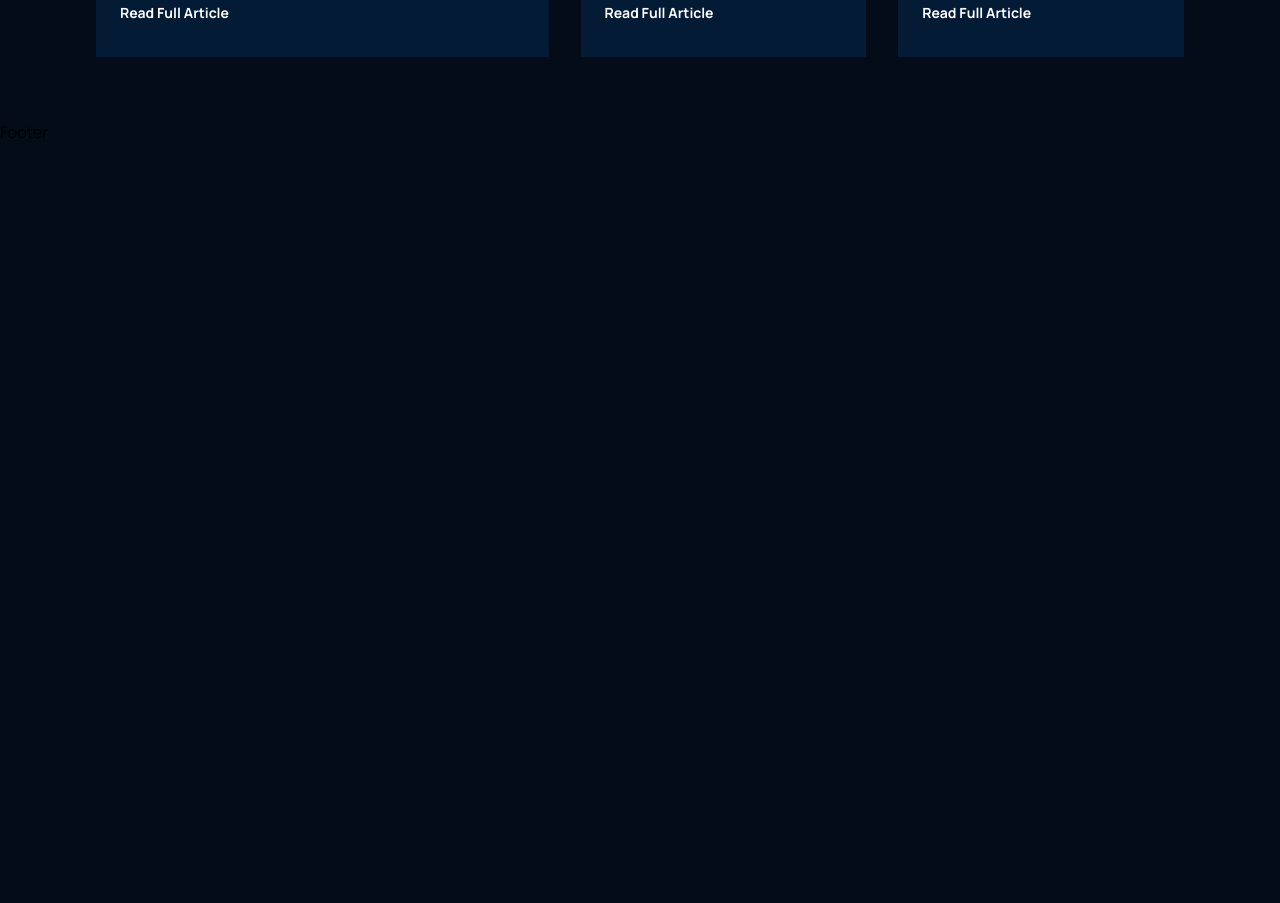
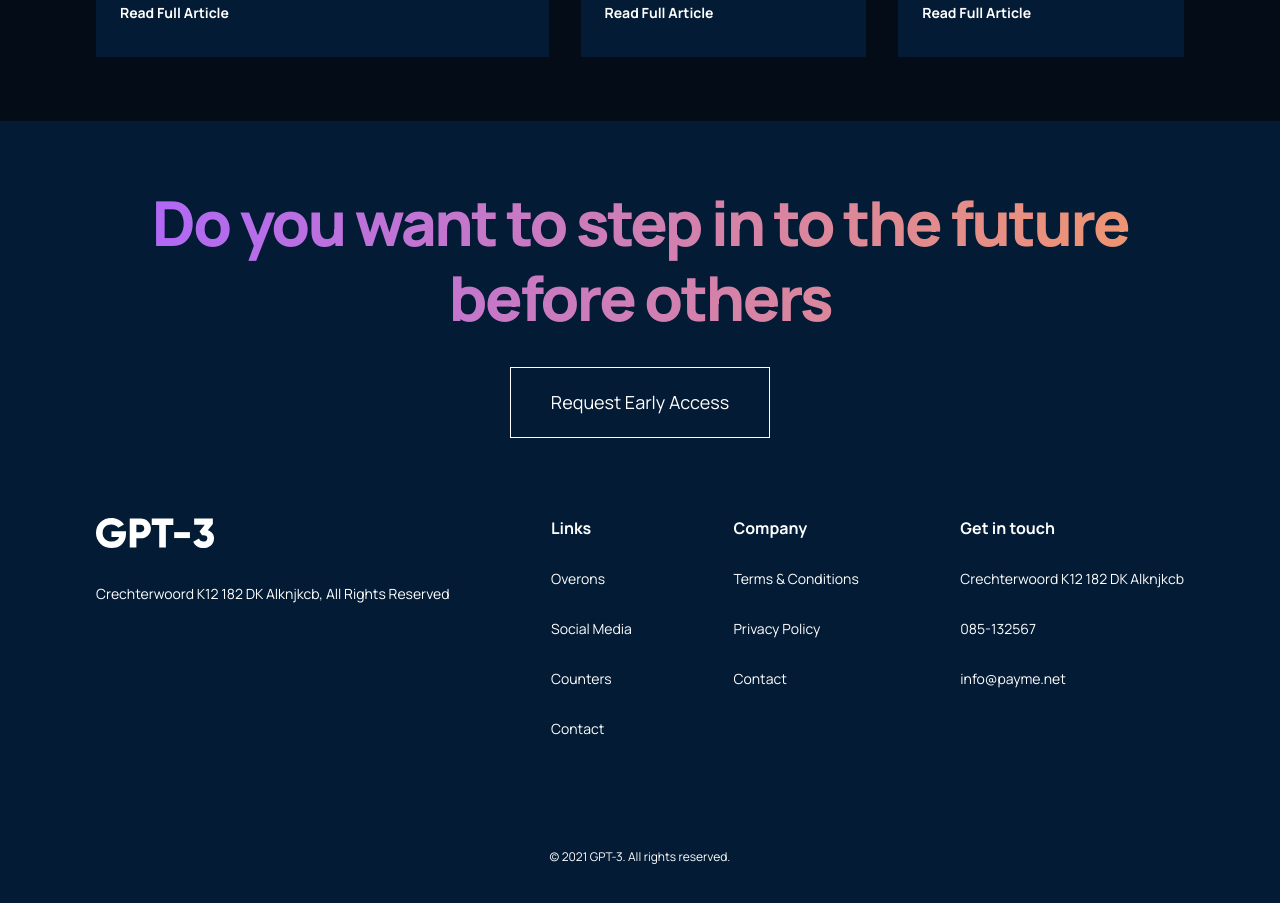
Before and after one commit to saumya010/gpt3, a React (Create React App) app: page / in a window 1280 px wide. Shown: the part 4360-5263 px from the top of the page. Before the commit the page ends 4503 px from the top, so only its background shows below. Built offline with nearby package versions, Linux system fonts and the light colour scheme.

Commit message:
added footer section

```diff
--- a/src/containers/footer/Footer.jsx
+++ b/src/containers/footer/Footer.jsx
@@ -1,8 +1,48 @@
 import React from "react";
 import "./footer.css";
+import logo from "../../assets/logo.svg";
 
 const Footer = () => {
-  return <div>Footer</div>;
+  return (
+    <div className="jsm__footer section__padding">
+      <div className="jsm__footer-heading">
+        <h2 className="gradient__text">
+          Do you want to step in to the future before others
+        </h2>
+      </div>
+      <div className="jsm__footer-button">
+        <p>Request Early Access</p>
+      </div>
+      <div className="jsm__footer-container">
+        <div className="jsm__footer-container_logo">
+          <img src={logo} alt="Logo" />
+          <p>Crechterwoord K12 182 DK Alknjkcb, All Rights Reserved</p>
+        </div>
+        <div className="jsm__footer-container_links">
+          <h4>Links</h4>
+          <p>Overons</p>
+          <p>Social Media</p>
+          <p>Counters</p>
+          <p>Contact</p>
+        </div>
+        <div className="jsm__footer-container_links">
+          <h4>Company</h4>
+          <p>Terms & Conditions</p>
+          <p>Privacy Policy</p>
+          <p>Contact</p>
+        </div>
+        <div className="jsm__footer-container_links">
+          <h4>Get in touch</h4>
+          <p>Crechterwoord K12 182 DK Alknjkcb</p>
+          <p>085-132567</p>
+          <p>info@payme.net</p>
+        </div>
+      </div>
+      <div className="jsm__footer-copyright">
+        © 2021 GPT-3. All rights reserved.
+      </div>
+    </div>
+  );
 };
 
 export default Footer;
--- a/src/containers/footer/footer.css
+++ b/src/containers/footer/footer.css
@@ -0,0 +1,72 @@
+.jsm__footer {
+  align-items: center;
+  background-color: var(--color-footer);
+  display: flex;
+  flex-direction: column;
+  justify-content: center;
+}
+.jsm__footer-heading {
+  margin-bottom: 2rem;
+  text-align: center;
+}
+.jsm__footer-heading h2 {
+  font-weight: 800;
+  font-size: 62px;
+  line-height: 75px;
+  letter-spacing: -0.04em;
+}
+.jsm__footer-button {
+  align-items: center;
+  display: flex;
+  justify-content: center;
+}
+.jsm__footer-button p {
+  background-color: transparent;
+  border: 1px solid #fff;
+  color: #fff;
+  cursor: pointer;
+  font-size: 18px;
+  line-height: 21px;
+  padding: 1.5rem 2.5rem;
+}
+.jsm__footer-container {
+  align-items: flex-start;
+  display: flex;
+  flex-direction: row;
+  justify-content: space-between;
+  margin-bottom: 5rem;
+  margin-top: 5rem;
+  width: 100%;
+}
+.jsm__footer-container_logo img {
+  margin-bottom: 2rem;
+}
+.jsm__footer-container h4 {
+  color: #fff;
+  font-size: 16px;
+  line-height: 20px;
+  margin-bottom: 2rem;
+}
+.jsm__footer-container p {
+  color: #fff;
+  cursor: pointer;
+  font-size: 14px;
+  line-height: 18px;
+  margin-bottom: 2rem;
+}
+.jsm__footer-copyright {
+  color: #ffffff;
+  font-size: 12px;
+  line-height: 14px;
+  text-align: center;
+}
+
+@media screen and (max-width: 850px) {
+  .jsm__footer-container {
+    flex-direction: column;
+  }
+  .jsm__footer-heading h2 {
+    font-size: 36px;
+    line-height: 42px;
+  }
+}
```
